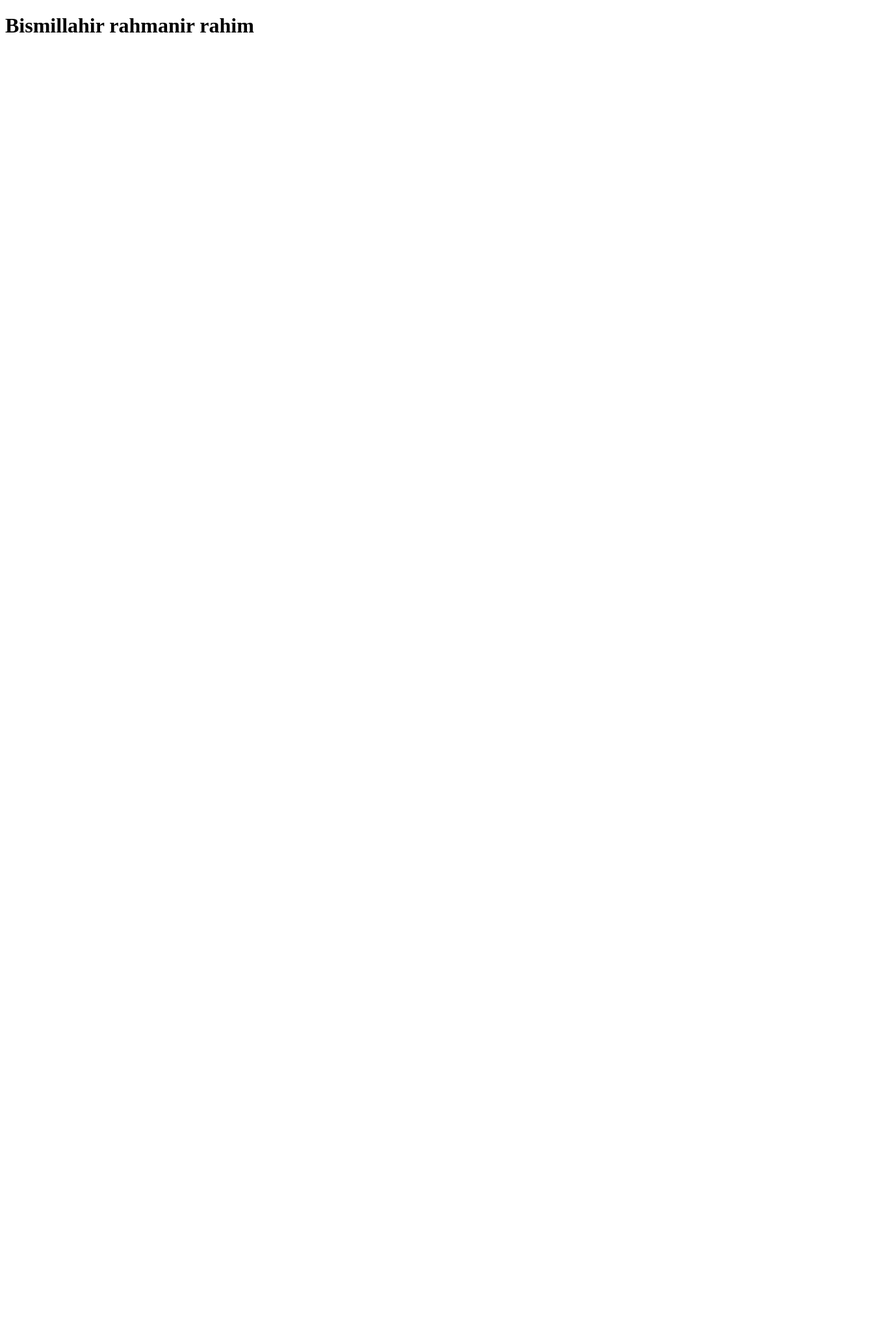
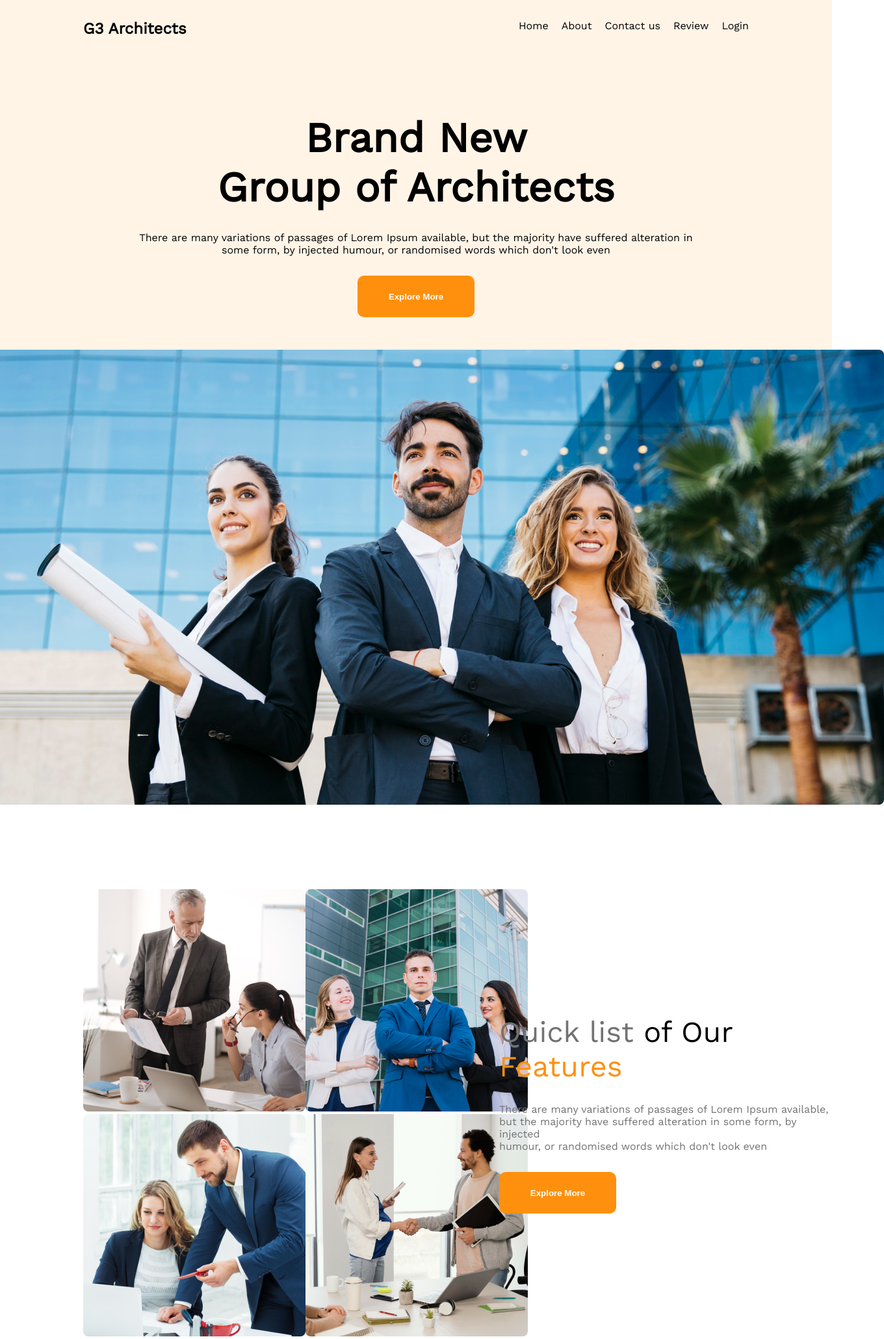
Before and after one commit to bossnoyon00/g3-architects-dev, a plain HTML site: page index.html in a window 1280 px wide. Shown: the whole page at 65% size, 1360 px wide, since content can reach past the window. Before the commit the page ends 800 px from the top, so only its background shows below. Drawn offline with nearby package versions, Linux system fonts and the light colour scheme.

Commit message:
header and feature section added

```diff
--- a/index.html
+++ b/index.html
@@ -6,11 +6,67 @@
     <meta http-equiv="X-UA-Compatible" content="IE=edge">
     <meta name="viewport" content="width=device-width, initial-scale=1.0">
     <title>G3 Architects</title>
+    <!-- Fav Icon -->
     <link rel="shortcut icon" href="images/architect.png" type="image/x-icon">
+    <!-- Css style Sheet -->
+    <link rel="stylesheet" href="styles/style.css">
 </head>
 
 <body>
-    <h1>Bismillahir rahmanir rahim</h1>
+    <header>
+        <nav>
+            <div class="g3-name">
+                <h2>G3 Architects</h2>
+            </div>
+            <ul class="">
+                <li>Home</li>
+                <li>About</li>
+                <li>Contact us</li>
+                <li>Review</li>
+                <li>Login</li>
+            </ul>
+        </nav>
+
+        <div class="brand">
+            <h2 class="brand-new">Brand New <br>
+                Group of Architects
+            </h2>
+            <p class="brand-text">There are many variations of passages of Lorem Ipsum available, but the majority have
+                suffered alteration
+                in <br>
+                some form, by injected humour, or randomised words which don't look even</p>
+            <button class="brand-btn">Explore More</button>
+        </div>
+        <div class="brand-img">
+            <img src="images/banner.png" alt="">
+        </div>
+    </header>
+    <!-- Main part -->
+    <main>
+        <!--  (Features part) -->
+        <section class="feature-section">
+            <div class="feature">
+                <div class="feature-img">
+                    <img src="images/team1.png" alt="">
+                </div>
+                <div class="feature-img">
+                    <img src="images/team2.png" alt="">
+                </div>
+                <div class="feature-img">
+                    <img src="images/team3.png" alt="">
+                </div>
+                <div class="feature-img">
+                    <img src="images/team4.png" alt="">
+                </div>
+            </div>
+            <div class="feature-text">
+                <h2 class="feature-title"><span class="quick-text">Quick list </span>of Our <br> <span class="feature-style">Features</span> </h2>
+                <p class="feature-about">There are many variations of passages of Lorem Ipsum available,<br> but the majority have suffered
+                    alteration in some form, by injected <br> humour, or randomised words which don't look even</p>
+                <button class="brand-btn">Explore More</button>
+            </div>
+        </section>
+    </main>
 </body>
 
 </html>
--- a/styles/style.css
+++ b/styles/style.css
@@ -0,0 +1,95 @@
+@import url('https://fonts.googleapis.com/css2?family=Poppins:wght@500&family=Work+Sans&display=swap');
+
+* {
+    margin: 0;
+}
+
+body {
+    font-family: 'Work Sans', sans-serif;
+}
+
+header {
+    padding-top: 30px;
+    background: rgba(255, 144, 14, 0.1);
+}
+
+.g3-name {
+    margin-left: 10%;
+}
+
+nav {
+    display: flex;
+    justify-content: space-between;
+    margin-bottom: 116px;
+
+}
+
+ul {
+    display: flex;
+    list-style: none;
+    margin-right: 10%;
+    gap: 20px;
+}
+
+.brand {
+    text-align: center;
+}
+
+.brand-new {
+    font-weight: 700;
+    font-size: 64px;
+}
+
+.brand-text {
+    font-weight: 400;
+    margin-top: 30px;
+    margin-bottom: 30px;
+}
+
+.brand-btn {
+    border: 0;
+    color: #FFFFFF;
+    background-color: #FF900E;
+    width: 180px;
+    height: 64px;
+    border-radius: 10px;
+    font-weight: 600;
+}
+
+.brand-img {
+    display: flex;
+    justify-content: center;
+    margin-top: 50px;
+}
+
+.feature-section {
+    display: flex;
+    align-items: center;
+    margin-top: 130px;
+}
+
+.feature {
+    display: grid;
+    grid-template-columns: repeat(2, 1fr);
+    width: 50%;
+    margin-left: 10%;
+}
+
+.feature-title {
+    font-weight: 500;
+    font-size: 45px;
+    margin-bottom: 30px;
+}
+
+.quick-text {
+    color: #727272;
+}
+
+.feature-style {
+    color: #FF900E;
+}
+
+.feature-about {
+    color: #727272;
+    margin-bottom:30px;
+}
```
Also changed, not shown: images/banner1.jpg (added).
